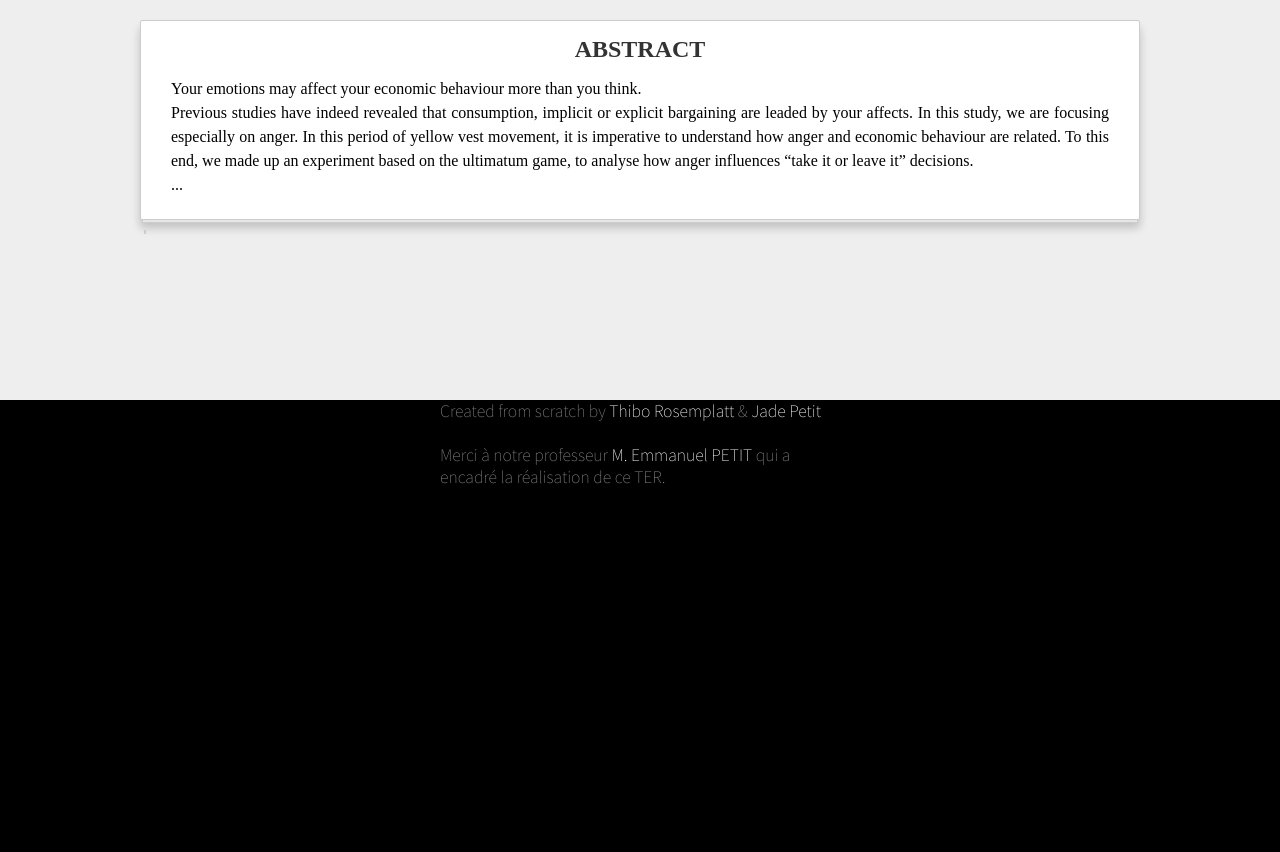
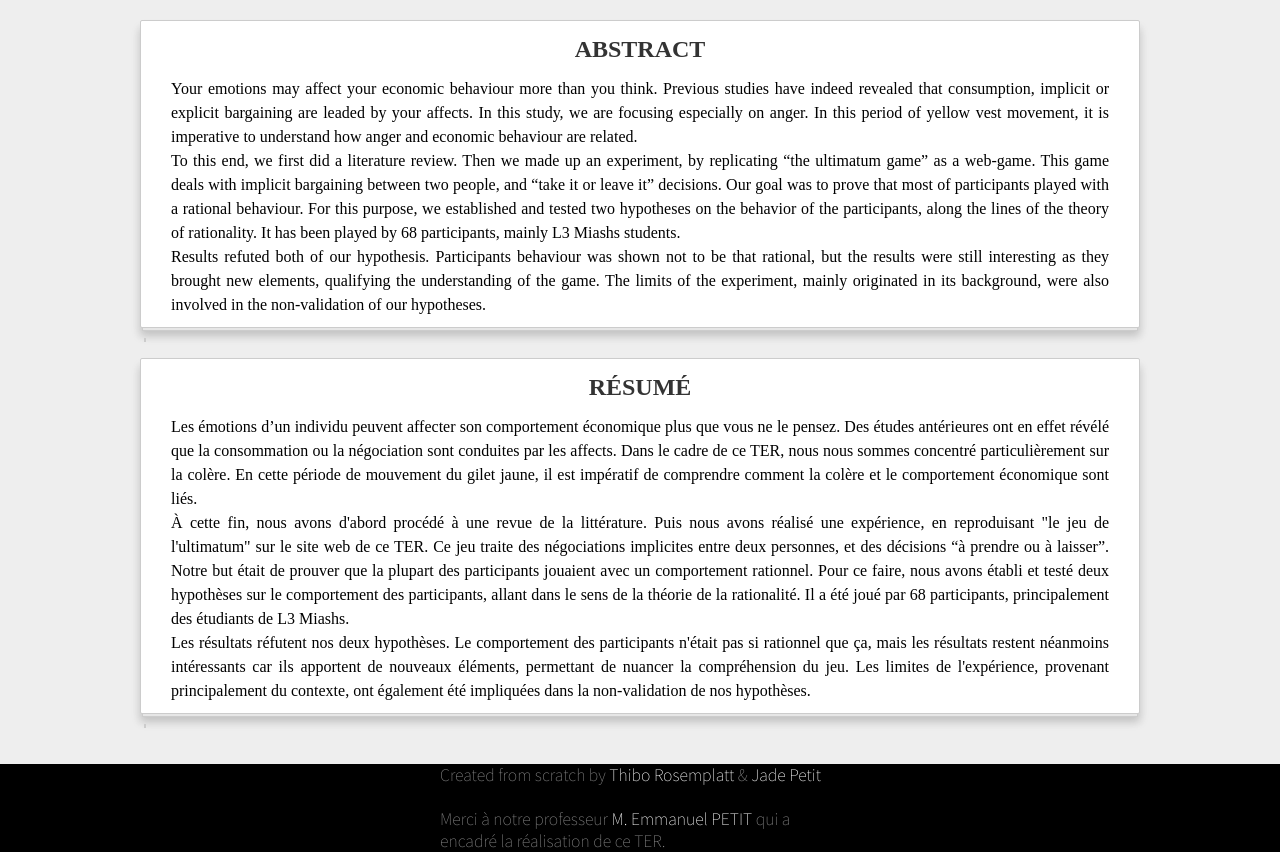
Before and after one commit to Jadounix/economie_colere, a PHP site: page / in a window 1280 px wide. Shown: the part 108-960 px from the top of the page. Before the commit the page ends 592 px from the top, so only its background shows below. Run offline with PHP 8.4, Linux system fonts and the light colour scheme; some libraries are stand-ins or nearby versions.

Commit message:
Abstract

```diff
--- a/CSS/master.css
+++ b/CSS/master.css
@@ -293,7 +293,7 @@ main ul, main ol{
   -moz-box-shadow: 0 8px 10px rgba(0, 0, 0, 0.15), 0 8px 10px rgba(0, 0, 0, 0.05);
   -webkit-box-shadow: 0 8px 10px rgba(0, 0, 0, 0.15), 0 8px 10px rgba(0, 0, 0, 0.05);
   box-shadow: 0 8px 10px rgba(0, 0, 0, 0.15), 0 8px 10px rgba(0, 0, 0, 0.05);
-  margin: 0px auto 0;
+  margin: 0px auto 30px;
   min-height: 200px;
 	text-align: justify;
 }
--- a/index.php
+++ b/index.php
@@ -2,10 +2,32 @@
 
 <div class='paper-stack'>
   <h2>ABSTRACT</h2>
-  <p>Your emotions may affect your economic behaviour more than you think. <br> Previous studies have indeed revealed that consumption, implicit or explicit bargaining are leaded by your affects. In this study, we are focusing especially on anger. In this period of yellow vest movement, it is imperative to understand how anger and economic behaviour are related.
-To this end, we made up an experiment based on the ultimatum game, to analyse how anger influences  “take it or leave it” decisions.
-</p>
-<p>...</p>
+  <p>Your emotions may affect your economic behaviour more than you think. Previous studies have indeed revealed that consumption, implicit or explicit bargaining are leaded by your affects. In this study, we are focusing especially on anger. In this
+    period of yellow vest movement, it is imperative to understand how anger and economic behaviour are related.</p>
+
+  <p>To this end, we first did a literature review. Then we made up an experiment, by replicating “the ultimatum game” as a web-game.
+    This game deals with implicit bargaining between two people, and “take it or leave it” decisions. Our goal was to prove that most of participants played with a rational behaviour. For this purpose, we established and tested two hypotheses on the
+    behavior of the participants, along the lines of the theory of rationality.
+    It has been played by 68 participants, mainly L3 Miashs students. </p>
+
+  <p>Results refuted both of our hypothesis. Participants behaviour was shown not to be that rational, but the results were still interesting as they brought new elements, qualifying the understanding of the game.
+    The limits of the experiment, mainly originated in its background, were also involved in the non-validation of our hypotheses.</p>
+</div>
+
+<div class='paper-stack'>
+  <h2>RÉSUMÉ</h2>
+  <p>Les émotions d’un individu peuvent affecter son comportement économique plus que vous ne le pensez. Des études antérieures ont en effet révélé que la consommation ou la négociation sont conduites par les affects. Dans le cadre de ce TER, nous
+    nous sommes concentré particulièrement sur la colère. En cette période de mouvement du gilet jaune, il est impératif de comprendre comment la colère et le comportement économique sont liés.</p>
+
+  <p>À cette fin, nous avons d'abord procédé à une revue de la littérature. Puis nous avons réalisé une expérience, en reproduisant "le jeu de l'ultimatum" sur le site web de ce TER.
+    Ce jeu traite des négociations implicites entre deux personnes, et des décisions “à prendre ou à laisser”. Notre but était de prouver que la plupart des participants jouaient avec un comportement rationnel. Pour ce faire, nous avons établi et
+    testé deux hypothèses sur le comportement des participants, allant dans le sens de la théorie de la rationalité.
+    Il a été joué par 68 participants, principalement des étudiants de L3 Miashs.</p>
+
+  <p>Les résultats réfutent nos deux hypothèses. Le comportement des participants n'était pas si rationnel que ça, mais les résultats restent néanmoins intéressants car ils apportent de nouveaux éléments, permettant de nuancer la compréhension du
+    jeu.
+    Les limites de l'expérience, provenant principalement du contexte, ont également été impliquées dans la non-validation de nos hypothèses. </p>
+
 </div>
 
 <?php include 'pied.php'; ?>
```
